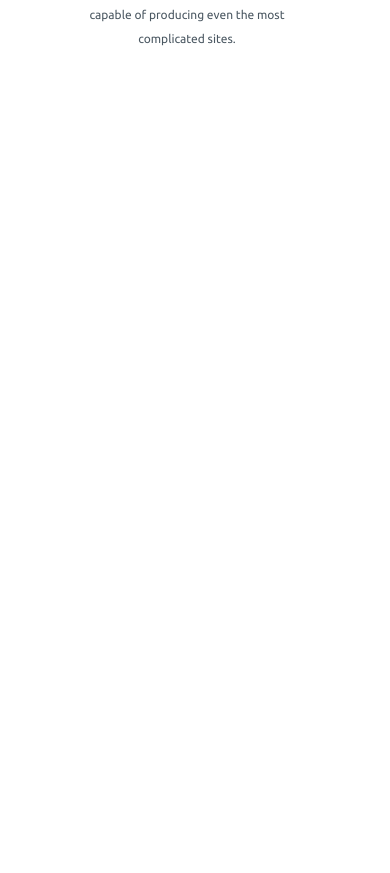
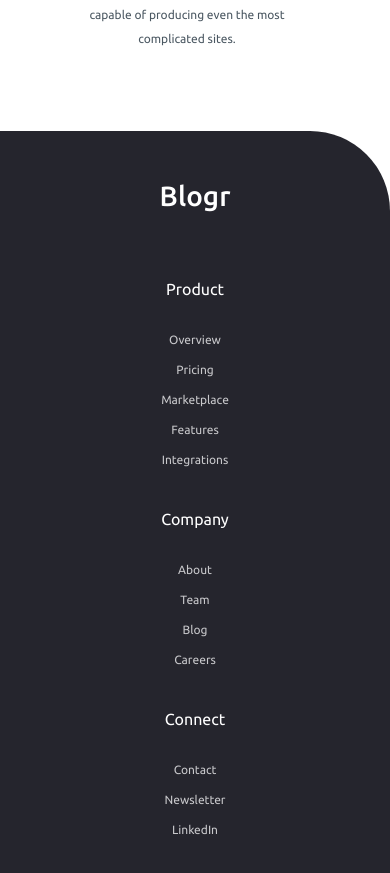
Before and after one commit to mrcsporto/blogr, a React (Create React App) app: page / in a window 390 px wide. Shown: the part 3642-4515 px from the top of the page. Before the commit the page ends 3725 px from the top, so only its background shows below. Built offline with nearby package versions, Linux system fonts and the light colour scheme.

Commit message:
add responsive footer

```diff
--- a/src/App.js
+++ b/src/App.js
@@ -2,7 +2,7 @@ import Header from "./components/Header";
 import First from "./components/First";
 import Middle from "./components/Middle";
 import Last from "./components/Last";
-// import Footer from "./components/Footer";
+import Footer from "./components/Footer";
 
 const App = () => {
   return (
@@ -12,7 +12,7 @@ const App = () => {
         <First />
         <Middle />
         <Last />
-        {/* <Footer /> */}
+        <Footer />
       </main>
     </>
   );
--- a/src/components/Footer/index.js
+++ b/src/components/Footer/index.js
@@ -3,11 +3,11 @@ import "./styles.css";
 const Footer = () => {
   return (
     <>
-      <footer class="bg-footer mt-5 p-5 d-flex flex-row justify-content-evenly">
-        <h1 className="text-white ms-5">Blogr</h1>
-        <ul className="navbar-nav d-flex flex-row flex-grow-1 justify-content-evenly">
+      <footer class="bg-footer mt-5 p-5 d-sm-flex flex-sm-row flex-column justify-content-cente text-center text-sm-start">
+        <h1 className="text-white fs-1 ms-0 ms-md-5">Blogr</h1>
+        <ul className="navbar-nav d-sm-flex flex-sm-row  flex-column flex-grow-1 justify-content-evenly">
           <li className="nav-item">
-            <a className='nav-link text-white mb-3' href="/#">
+            <a className='nav-link text-white mb-3 mt-5 mt-sm-0' href="/#">
               Product
             </a>
             <ul className="list-group">
@@ -19,7 +19,7 @@ const Footer = () => {
             </ul>
           </li>
           <li className="nav-item">
-            <a className='nav-link text-white mb-3' href="/#">
+            <a className='nav-link text-white mb-3 mt-4 mt-sm-0' href="/#">
               Company
             </a>
             <ul className="list-group">
@@ -31,7 +31,7 @@ const Footer = () => {
           </li>
 
           <li className="nav-item">
-            <a className='nav-link text-white mb-3' href="/#">
+            <a className='nav-link text-white mb-3 mt-4 mt-sm-0' href="/#">
               Connect
             </a>
             <ul className="list-group">
--- a/src/components/Footer/styles.css
+++ b/src/components/Footer/styles.css
@@ -21,3 +21,9 @@ li a:hover {
   text-decoration: underline;
   color: var(--Grayish-blue);
 }
+
+@media screen and (max-width:500px) {
+  .bg-footer {
+    height: 100%;
+  }
+}
--- a/src/components/Header/styles.css
+++ b/src/components/Header/styles.css
@@ -107,19 +107,19 @@ nav {
     padding: 0;
   }
 
-  .nav-link {
+  nav .nav-link {
     color: var(--Very-dark-black-blue) !important;
     font-weight: 700;
     font-size: 1.25rem !important;
     ;
   }
 
-  .nav-link:focus {
+  nav .nav-link:focus {
     color: var(--Very-dark-grayish-blue) !important;
     font-weight: 700;
   }
 
-  .nav-link:hover {
+  nav .nav-link:hover {
     text-decoration: none;
   }
 
```
